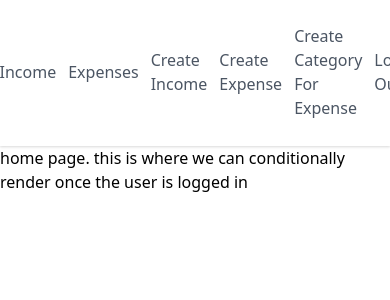
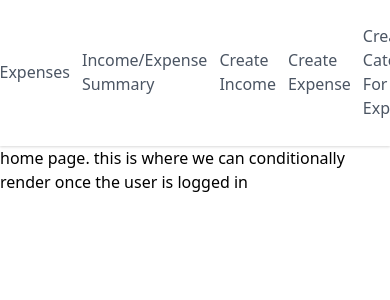
Before and after one commit to chitrason/expense_tracker, a Django app: page / in a window 390 px wide; the page is wider, and only the part inside the window is pictured. Shown: the top 300 px of that part. Run offline with Django 3.2, Linux system fonts and the light colour scheme; the visitor is signed in with stand-in values (Sample User, id 1); some libraries are stand-ins or nearby versions.

Commit message:
stub up summary page

```diff
--- a/main_app/templates/base.html
+++ b/main_app/templates/base.html
@@ -34,6 +34,7 @@
           {% if user.is_authenticated %}
             <a href="/incomes" class="border-b-2 border-transparent hover:text-gray-800 dark:hover:text-gray-200 hover:border-blue-500 mx-1.5 sm:mx-6">Income</a>
             <a href="/expenses" class="border-b-2 border-transparent hover:text-gray-800 dark:hover:text-gray-200 hover:border-blue-500 mx-1.5 sm:mx-6">Expenses</a>
+            <a href="/income_expense_summary" class="border-b-2 border-transparent hover:text-gray-800 dark:hover:text-gray-200 hover:border-blue-500 mx-1.5 sm:mx-6">Income/Expense Summary</a>
             <a href="/incomes/create" class="border-b-2 border-transparent hover:text-gray-800 dark:hover:text-gray-200 hover:border-blue-500 mx-1.5 sm:mx-6">Create Income</a>
             <a href="/expenses/create" class="border-b-2 border-transparent hover:text-gray-800 dark:hover:text-gray-200 hover:border-blue-500 mx-1.5 sm:mx-6">Create Expense</a>
             <a href="/expenses/createcategory" class="border-b-2 border-transparent hover:text-gray-800 dark:hover:text-gray-200 hover:border-blue-500 mx-1.5 sm:mx-6">Create Category for Expense</a>
--- a/main_app/urls.py
+++ b/main_app/urls.py
@@ -15,4 +15,5 @@ urlpatterns = [
   path('accounts/signup/', views.signup, name='signup'),
   path('expense_category_summary/', views.expense_category_summary, name='expense_category_summary'),
   path('income_summary/', views.income_summary, name='income_summary'),
+  path('income_expense_summary/', views.income_expense_summary, name='income_expense_summary'),
 ]
--- a/main_app/views.py
+++ b/main_app/views.py
@@ -169,16 +169,6 @@ def income_summary(request):
   source_list = list(set(map(get_source, incomes)))
   print(source_list)
 
-  # def get_amount(income):
-  #   return income.amount
-  # amount_list = list(set(map(get_amount, incomes)))
-  # print(amount_list)
-
-  # for x in incomes:
-  #   for y in source_list:
-  #     finalrep[y] = get_amount(y)
-  # print(finalrep)
-
   def get_income_amount(source):
     amount = 0
     filtered_by_source = incomes.filter(source=source)
@@ -192,3 +182,39 @@ def income_summary(request):
       finalrep[y] = get_income_amount(y)
 
   return JsonResponse({'income_data': finalrep}, safe=False)
+
+def income_expense_summary(request):
+  incomes = Income.objects.all()
+  expenses = Expense.objects.all()
+  todays_date = datetime.date.today()
+  thirty_days_ago = todays_date-datetime.timedelta(days=30)
+  incomes_thirty_days_ago = Income.objects.filter(user=request.user,
+    date__gte=thirty_days_ago, date__lte=todays_date)
+  expenses_thirty_days_ago = Expense.objects.filter(user=request.user,
+    date__gte=thirty_days_ago, date__lte=todays_date)
+
+  def incomes_total(incomes):
+    income_total = 0
+
+    for income in incomes_thirty_days_ago:
+      income_total += income.amount
+    print('expense amount', income_total)
+    return income_total
+
+  def expenses_total(expenses):
+    expense_total = 0
+
+    for expense in expenses_thirty_days_ago:
+      expense_total += expense.amount
+    print('expense amount', expense_total)
+    return expense_total
+
+  context = {
+    'incomes': incomes,
+    'expenses': expenses,
+    'expenses_total': expenses_total(expenses_thirty_days_ago),
+    'incomes_total': incomes_total(incomes_thirty_days_ago),
+
+  }
+
+  return render(request, 'summary.html', context)
```
Also changed, not shown: main_app/templates/summary.html (added, +20 -0 lines).
